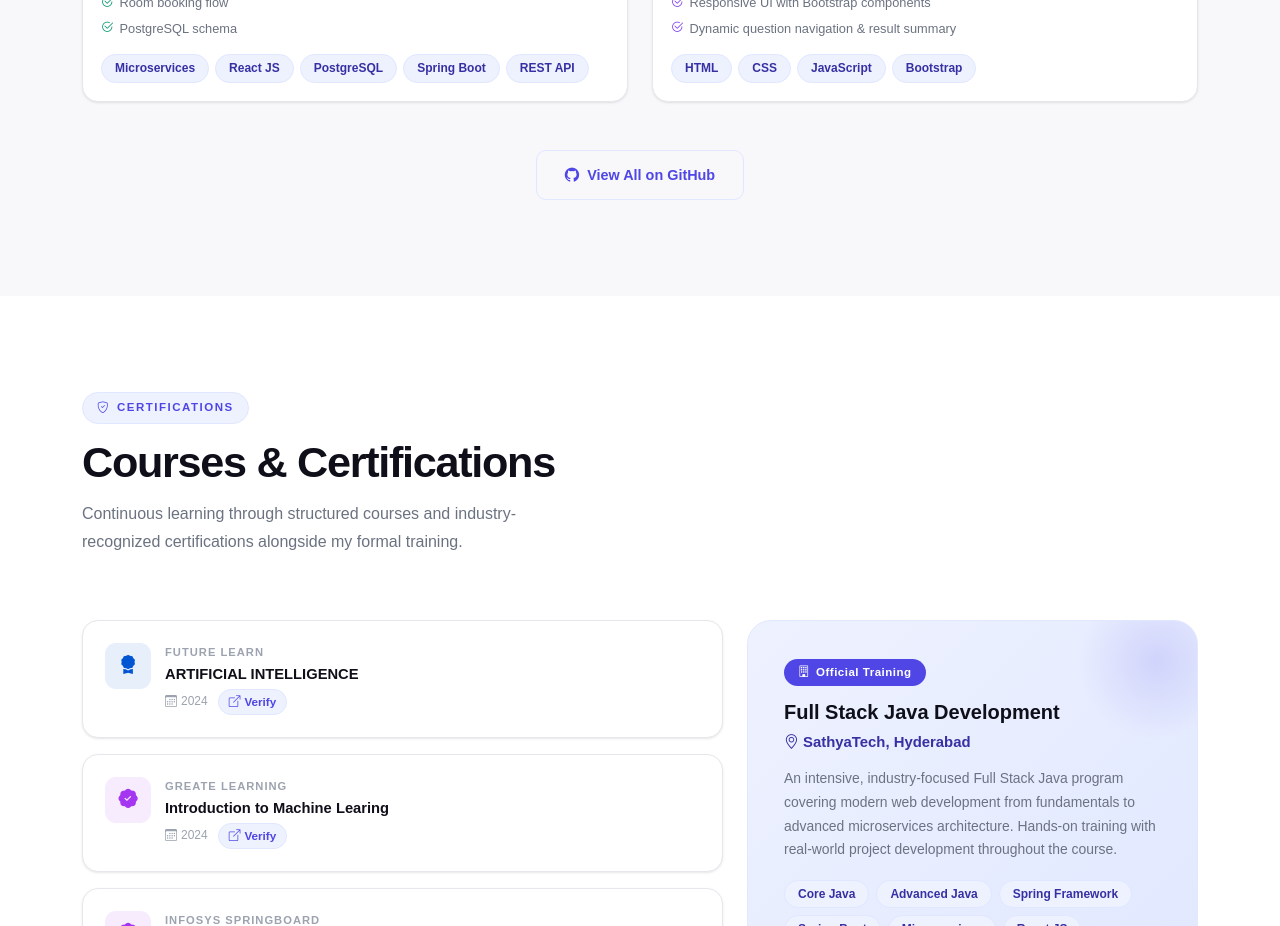
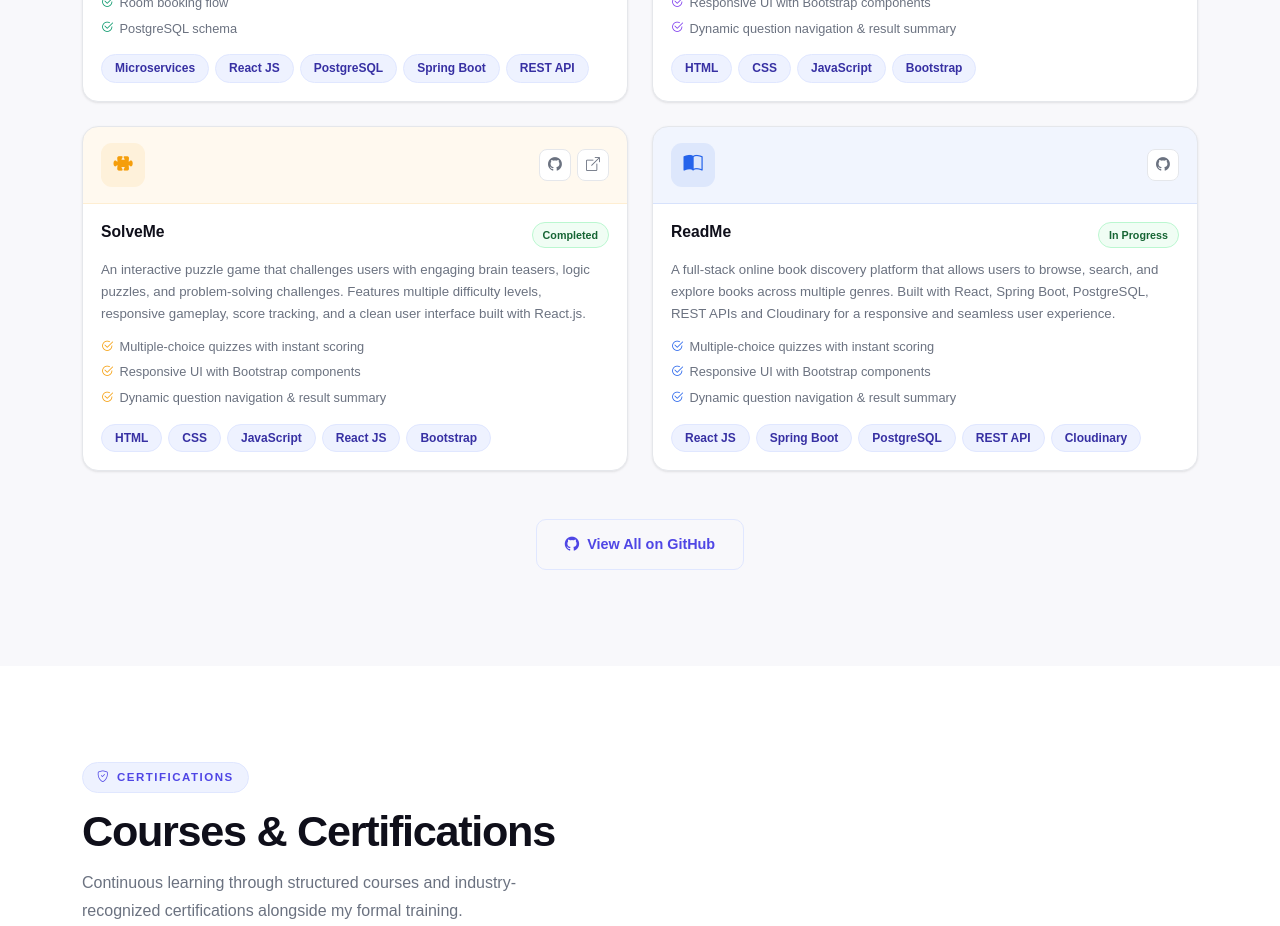
Before and after one commit to AbhishekKhursange/portfolio, a React (Vite) app: page / in a window 1280 px wide. Shown: the part 3920-4846 px from the top of the page. Built offline with nearby package versions, Linux system fonts and the light colour scheme.

Commit message:
Add SolveMe and ReadMe project to portfolio

```diff
--- a/src/components/Projects.jsx
+++ b/src/components/Projects.jsx
@@ -50,6 +50,30 @@ const PROJECTS = [
     highlights: ['Multiple-choice quizzes with instant scoring', 'Responsive UI with Bootstrap components', 'Dynamic question navigation & result summary'],
     github: 'https://github.com/AbhishekKhursange/QuizCraft',
     live: 'https://quiz-craft-jet.vercel.app',
+  },
+  {
+    title: 'SolveMe',
+    desc: 'An interactive puzzle game that challenges users with engaging brain teasers, logic puzzles, and problem-solving challenges. Features multiple difficulty levels, responsive gameplay, score tracking, and a clean user interface built with React.js.',
+    category: 'Frontend Web Application',
+    status: 'Completed',
+    color: '#f59e0b',
+    icon: 'bi-puzzle-fill',
+    tech: ['HTML', 'CSS', 'JavaScript', 'React JS', 'Bootstrap'],
+    highlights: ['Multiple-choice quizzes with instant scoring', 'Responsive UI with Bootstrap components', 'Dynamic question navigation & result summary'],
+    github: 'https://github.com/AbhishekKhursange/solveMe',
+    live: 'https://solveme-eight.vercel.app',
+  },
+  {
+    title: 'ReadMe',
+    desc: 'A full-stack online book discovery platform that allows users to browse, search, and explore books across multiple genres. Built with React, Spring Boot, PostgreSQL, REST APIs and Cloudinary for a responsive and seamless user experience.',
+    category: 'Frontend Web Application',
+    status: 'In Progress',
+    color: '#2563eb',
+    icon: 'bi-book-half',
+    tech: ['React JS', 'Spring Boot', 'PostgreSQL', 'REST API', 'Cloudinary'],
+    highlights: ['Multiple-choice quizzes with instant scoring', 'Responsive UI with Bootstrap components', 'Dynamic question navigation & result summary'],
+    github: '',
+    live: '',
   },
 ];
 
```
